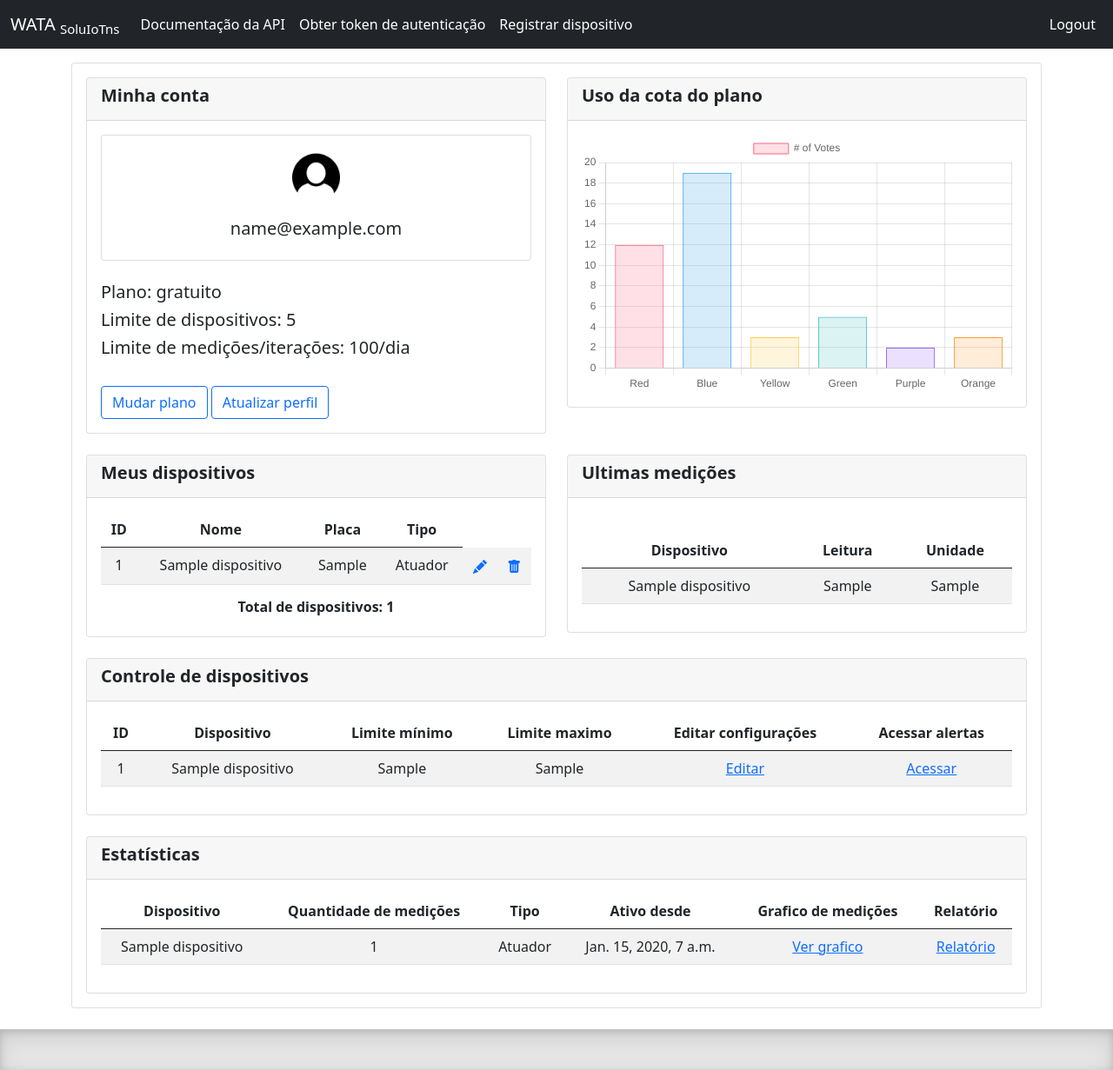
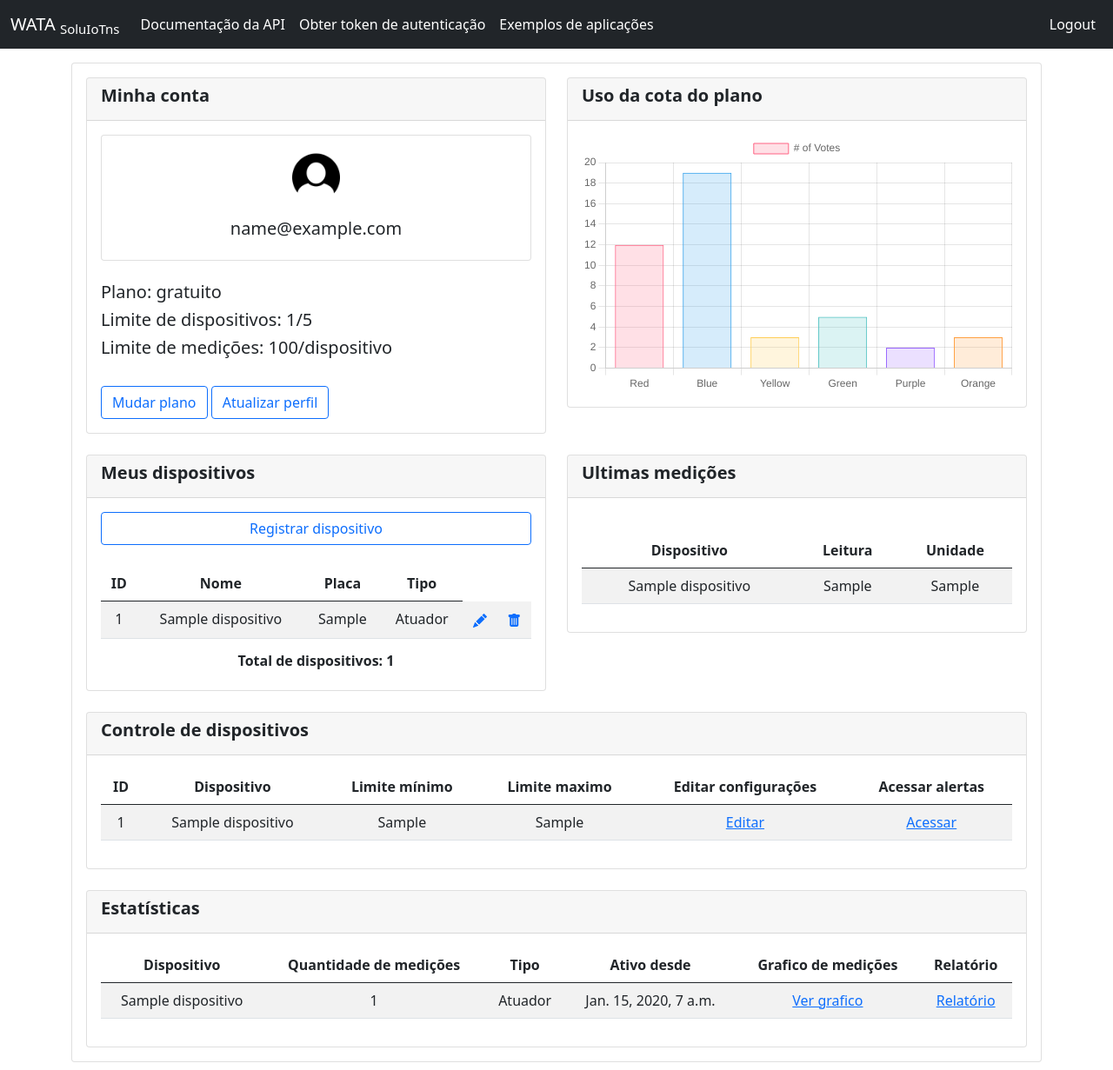
Before and after one commit to AndreCandidoDev/PlataformaIoTRemake, a Django app: page /accounts/dashboard/ in a window 1280 px wide. Shown: the top 1231 px of the page at 87% size. Run offline with Django 3.2, Linux system fonts and the light colour scheme; a user stored in the database is signed in; tables that the repository leaves empty hold one stand-in row (values such as "Sample post"); some libraries are stand-ins or nearby versions.

Commit message:
limits for devices

```diff
--- a/accounts/views.py
+++ b/accounts/views.py
@@ -10,7 +10,7 @@ from django.utils.encoding import force_bytes
 from django.utils.http import urlsafe_base64_encode, urlsafe_base64_decode
 from devicesapi.models import Dispositivo, Dados, Configuracoes, Mensagens
 from .forms import AccountForm, DispositivoForm, ConfiguracaoForm, UserProfileForm
-from .models import Account, UserProfile
+from .models import Account, UserProfile, Plano
 from rest_framework.authtoken.models import Token
 
 
@@ -49,7 +49,7 @@ def profile_update(request, pk):
     return render(request, 'accounts/profileupdate.html', context)
 
 
-# ===========================================Create, Update and Delete device=================================
+# ===========================================Create, Update and Delete device==================================
 @login_required(login_url='login')
 def device_register(request, pk):
     user = Account.objects.get(id=pk)
@@ -246,11 +246,20 @@ def resetpassword(request):
 @login_required(login_url='login')
 def dashboard(request):
     user = request.user
+    limit = None
+    flag_limit = False  # flag limite de dispositivos
+    try:
+        plano = Plano.objects.get(usuario=user)
+        # implementar logica para usuario com plano
+    except:
+        limit = 5
     devices = Dispositivo.objects.filter(usuario=user)
+    contagem_dispositivos = devices.count()
+    if contagem_dispositivos == limit:
+        flag_limit = True
     flag_has_profile = True
     try:  # check if current user has profile
         profile = UserProfile.objects.get(user=user)
-        print(profile)
         flag_has_profile = True
     except:
         flag_has_profile = False
@@ -266,12 +275,15 @@ def dashboard(request):
         ultimo = dados.last()
         leituras.append(ultimo)
     contagem = devices.count()
-    print(flag_has_profile)
-    context = {'devices': devices,
+    context = {
+               'devices': devices,
                'counter': contagem,
                'ultimas_leituras': leituras,
                'confs': confs,
-               'flag_has_profile': flag_has_profile}
+               'flag_has_profile': flag_has_profile,
+               'flag_limit': flag_limit,
+               'contagem_dispositivos': contagem_dispositivos,
+    }
     return render(request, 'accounts/dashboard.html', context)
 
 
--- a/templates/accounts/dashboard.html
+++ b/templates/accounts/dashboard.html
@@ -24,8 +24,12 @@
                                           </div>
                                           <br>
                                             <h5>Plano: gratuito</h5>
-                                            <h5>Limite de dispositivos: 5</h5>
-                                            <h5>Limite de medições/iterações: 100/dia</h5>
+                                            {% if flag_limit %}
+                                                <h5 style="color:red">Limite de dispositivos atingido!</h5>
+                                            {% else %}
+                                                <h5>Limite de dispositivos: {{ contagem_dispositivos }}/5</h5>
+                                            {% endif %}
+                                            <h5>Limite de medições: 100/dispositivo</h5>
                                             <br>
                                             {% if flag_has_profile %}
                                                 <a href="" class="btn btn-outline-primary">Mudar plano</a>
@@ -59,6 +63,15 @@
                                             <h5><b>Meus dispositivos</b></h5>
                                         </div>
                                         <div class="card-body" style="text-align:center">
+                                            {% if flag_limit %}
+                                                <h5><span class="badge bg-danger">
+                                                    Limite de dispositivos atingido!</span></h5>
+                                            {% else %}
+                                                <div class="d-grid gap-2">
+                                                    <a class="btn btn-outline-primary" href="{% url 'deviceregister' request.user.id %}">Registrar dispositivo</a>
+                                                </div>
+                                            {% endif %}
+                                            <br>
                                             <table class="table table-striped">
                                                 <thead>
                                                     <tr>
--- a/templates/base.html
+++ b/templates/base.html
@@ -65,7 +65,7 @@
                     <a class="nav-link active" href="{% url 'token' %}">Obter token de autenticação</a>
                 </li>
                 <li class="nav-item">
-                    <a class="nav-link active" href="{% url 'deviceregister' request.user.id %}">Registrar dispositivo</a>
+                    <a class="nav-link active" href="">Exemplos de aplicações</a>
                 </li>
             </ul>
             <ul class="navbar-nav justify-content-end">
```
Also changed, not shown: templates/accounts/token.html (+7 -1 lines).
